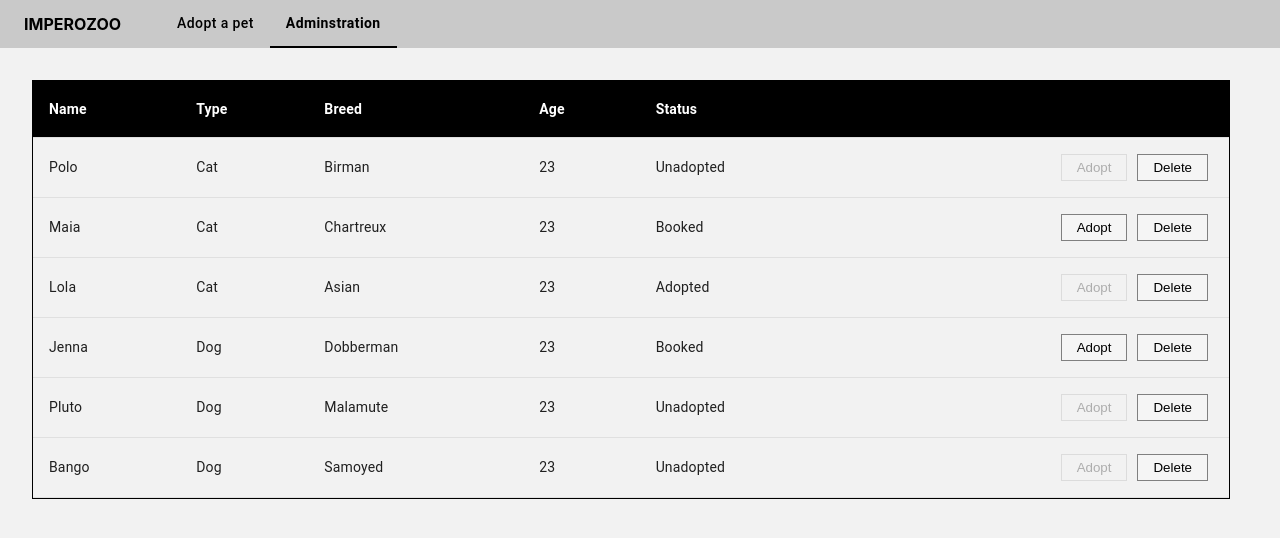
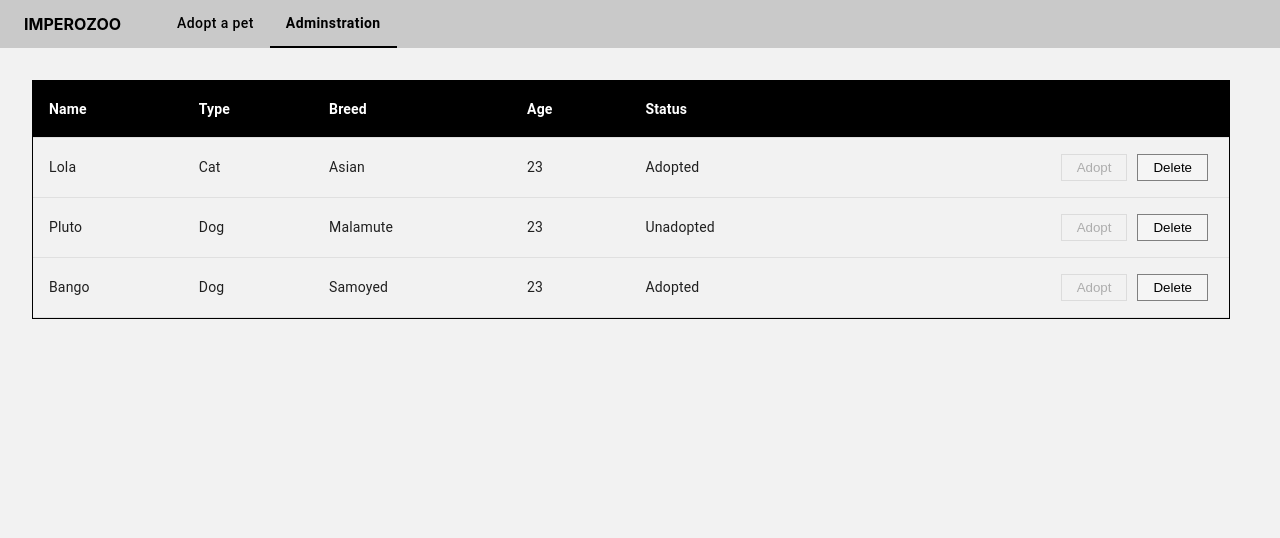
Before and after one commit to MohammadSaad1/Animal-Adoption, a React (Create React App) app: page /adminstration in a window 1280 px wide. Shown: the top 538 px of the page. Built offline with nearby package versions, Linux system fonts and the light colour scheme; data requests are answered from the project's data file.

Commit message:
Updating after action

```diff
--- a/db.json
+++ b/db.json
@@ -1,32 +1,5 @@
 {
   "animals": [
-        {
-            "id": 1,
-            "type": "Cat",
-            "meowsPerDay": 92,
-            "fluffynessLevel": 2,
-            "name": "Polo",
-            "sex": "Male",
-            "breed": "Birman",
-            "birth": "2019-08-08",
-            "photo": "https://jooinn.com/images/cat-66.jpg",
-            "status": "Unadopted",
-            "age": 23,
-            "note": "Cuddles a lot"
-        },
-        {
-            "id": 2,
-            "type": "Cat",
-            "meowsPerDay": 53,
-            "fluffynessLevel": 4,
-            "name": "Maia",
-            "sex": "Female",
-            "breed": "Chartreux",
-            "birth": "2020-03-05",
-            "photo": "https://jooinn.com/images/cat-67.jpg",
-            "age": 23,
-            "status": "Booked"
-        },
     {
       "id": 3,
       "type": "Cat",
@@ -40,20 +13,6 @@
       "status": "Adopted",
       "age": 23,
       "note": "Very soft"
-        },
-        {
-            "id": 4,
-            "type": "Dog",
-            "tailLength": 20,
-            "goodBoy": true,
-            "name": "Jenna",
-            "sex": "Female",
-            "breed": "Dobberman",
-            "birth": "2019-03-02",
-            "photo": "https://jooinn.com/images/dog-67.jpg",
-            "status": "Booked",
-            "age": 23,
-            "note": "Very quiet"
     },
     {
       "id": 5,
@@ -80,7 +39,7 @@
       "photo": "https://jooinn.com/images/dog-65.jpg",
       "birth": "2020-10-10",
       "age": 23,
-            "status": "Unadopted"
+      "status": "Adopted"
     }
   ]
 }
--- a/src/components/animal-card/AnimalCard.scss
+++ b/src/components/animal-card/AnimalCard.scss
@@ -8,6 +8,7 @@
         background: none;
         border: none;
         border-top: 1px solid;
+        cursor:pointer;
 
     }
 
--- a/src/components/animal-card/AnimalCard.tsx
+++ b/src/components/animal-card/AnimalCard.tsx
@@ -7,6 +7,7 @@ import { getText } from "../../infrastructure/texts/getText";
 
 interface AnimalCardProps {
   animal: Animal;
+  refetch: () => void
 }
 
 const defaultAttributes = ['sex', 'status', 'age', 'note']
@@ -16,13 +17,13 @@ const specificAttributes: { [key: string]: string[] } = {
   dog: [...defaultAttributes, 'tailLength', 'goodBoy']
 }
 
-const handleAdoption = (id: number) => () => {
-  partialUpdateAnimal(id, { status: 'Adopted' })
-}
-
 class AnimalCard extends Component<AnimalCardProps> {
   render() {
-    const { animal } = this.props;
+    const { animal, refetch } = this.props;
+
+    const handleAdoption = (id: number) => () => {
+      partialUpdateAnimal(id, { status: 'Adopted' }).then(() => refetch())
+    }
 
     const getMappedAnimalAttributes = () => (
       specificAttributes[animal.type.toLocaleLowerCase()].map((attributeKey) => {
@@ -40,7 +41,7 @@ class AnimalCard extends Component<AnimalCardProps> {
             <Typography className='animal-card__bottom-attribute-text' variant='inherit'>
               {getText(attributeKey).toUpperCase()}
             </Typography>
-            <Typography variant='body1'>{getText(currentAttributes?.toString()?? '')}</Typography>
+            <Typography variant='body1'>{getText(currentAttributes?.toString() ?? '')}</Typography>
           </Grid>
         )
       })
--- a/src/components/animal-tabel/AnimalTabel.scss
+++ b/src/components/animal-tabel/AnimalTabel.scss
@@ -1,5 +1,5 @@
 .table-container {
-    border: 1px solid black ;
+    border: 1px solid black;
 
     &__table {
         &-head {
@@ -14,13 +14,14 @@
         &-button {
             padding: 5px 15px;
             margin: 0px 5px;
-            border: 1px solid gray ;
+            border: 1px solid gray;
             background: #f5f5f5;
+            cursor: pointer;
         }
 
         &-button:disabled {
             background: none;
-            border: 1px solid gainsboro ;
+            border: 1px solid gainsboro;
         }
     }
 }
--- a/src/components/animal-tabel/AnimalTabel.tsx
+++ b/src/components/animal-tabel/AnimalTabel.tsx
@@ -1,23 +1,32 @@
 import { Paper, Table, TableBody, TableCell, TableContainer, TableHead, TableRow } from '@mui/material';
 import * as React from 'react';
 import { Animal, Status } from '../../api/entities/Animal';
-import { deleteAnimal, partialUpdateAnimal } from '../../api/axios-functions/AnimalAxiosFunctions';
+import { deleteAnimal, getAnimals, partialUpdateAnimal } from '../../api/axios-functions/AnimalAxiosFunctions';
 import './AnimalTabel.scss'
 
 interface AnimalTabelProps {
     animals: Animal[]
+    refetch: () => void
 }
 
 const cells = ['Name', 'Type', 'Breed', 'Age', 'Status']
 
+class AnimalTabel extends React.Component<AnimalTabelProps> {
+    render() {
+        const getHeadCells = () => (
+            cells.map(cell => <TableCell className='table-container__table-cell' align='left'>{cell}</TableCell>)
+        )
+
+        const getBodyRows = () => (
+            this.props.animals.map(animal => <TableRow> {getBodyCells(animal)} </TableRow>)
+        )
+
         const handleAdoption = (id: number) => () => {
-    partialUpdateAnimal(id, { status: 'Adopted' })
+            partialUpdateAnimal(id, { status: 'Adopted' }).then(() => this.props.refetch())
         }
 
         const handleDeletion = (id: number) => () => {
-    deleteAnimal(id).then(() => {
-        //reload
-    })
+            deleteAnimal(id).then(() => this.props.refetch())
         }
 
         const getButtonCell = (animal: Animal) => (
@@ -48,17 +57,6 @@ const getBodyCells = (animal: Animal) => {
             return bodyCells
         }
 
-
-class AnimalTabel extends React.Component<AnimalTabelProps> {
-    render() {
-        const getHeadCells = () => (
-            cells.map(cell => <TableCell className='table-container__table-cell' align='left'>{cell}</TableCell>)
-        )
-
-        const getBodyRows = () => (
-            this.props.animals.map(animal => <TableRow> {getBodyCells(animal)} </TableRow>)
-        )
-
         return (
             <TableContainer className='table-container'>
                 <Table>
@@ -77,4 +75,4 @@ class AnimalTabel extends React.Component<AnimalTabelProps> {
     }
 }
 
-export default AnimalTabel;
+export default AnimalTabel
--- a/src/pages/adminstration-page/AdminstrationPage.tsx
+++ b/src/pages/adminstration-page/AdminstrationPage.tsx
@@ -31,9 +31,11 @@ class AdminstrationPage extends Component<AdminstrationPageProps, AdminstrationP
     }
 
     render() {
+        const refetchAnimals = () => getAnimals().then(response => this.setState({ animals: response.data }))
+
         return (
             <Grid>
-                <AnimalTabel animals={this.state.animals} />
+                <AnimalTabel animals={this.state.animals} refetch={refetchAnimals} />
             </Grid>
         );
     }
--- a/src/pages/adopt-page/AdoptPage.tsx
+++ b/src/pages/adopt-page/AdoptPage.tsx
@@ -14,6 +14,8 @@ interface AdoptPageState {
   isLoading: boolean
 }
 
+const filters = [{ key: 'status', value: 'Adopted', operator: Operator.notEq }]
+
 class AdoptPage extends Component<AdoptPageProps, AdoptPageState> {
   constructor(props: AdoptPageProps) {
     super(props);
@@ -24,8 +26,6 @@ class AdoptPage extends Component<AdoptPageProps, AdoptPageState> {
   }
 
   componentDidMount() {
-    const filters = [{ key: 'status', value: 'Adopted', operator: Operator.notEq }]
-
     getAnimals({ filters })
       .then((response) => {
         this.setState({ animals: response.data });
@@ -36,13 +36,15 @@ class AdoptPage extends Component<AdoptPageProps, AdoptPageState> {
   }
 
   render() {
+    const refetchAnimals = () => getAnimals({ filters }).then(response => this.setState({ animals: response.data }))
+
     return (
       <Grid container={true} justifyContent='center' alignContent='center'>
         <Grid className='adopt-page' container={true} direction="row" spacing={4}>
           {this.state.isLoading ? <CenteredSpinner /> : (
             this.state.animals.map((animal) => (
               <Grid item={true} xs={12} sm={6} md={4}>
-                <AnimalCard animal={animal} />
+                <AnimalCard animal={animal} refetch={refetchAnimals} />
               </Grid>
             ))
           )}
```
Lines whose indentation alone changed are shown as unchanged.
